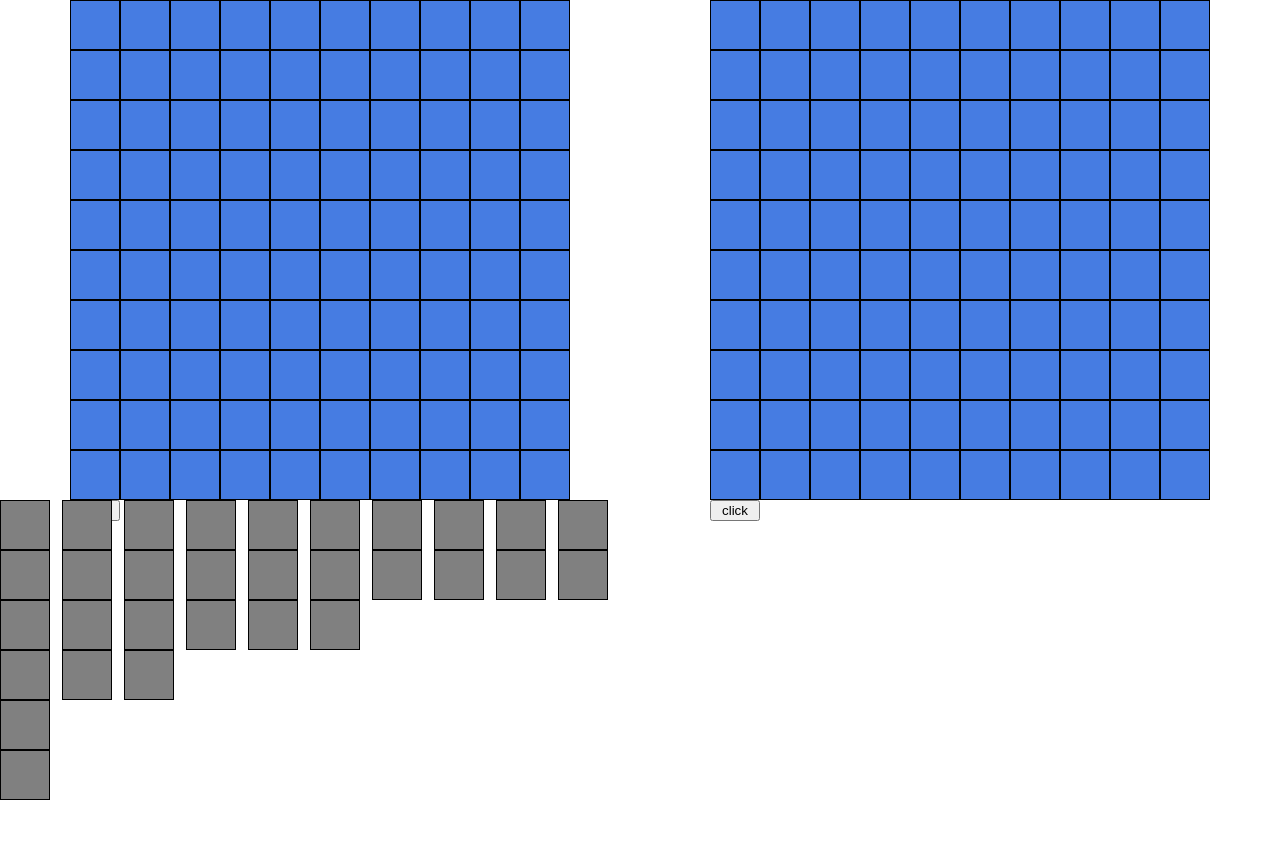
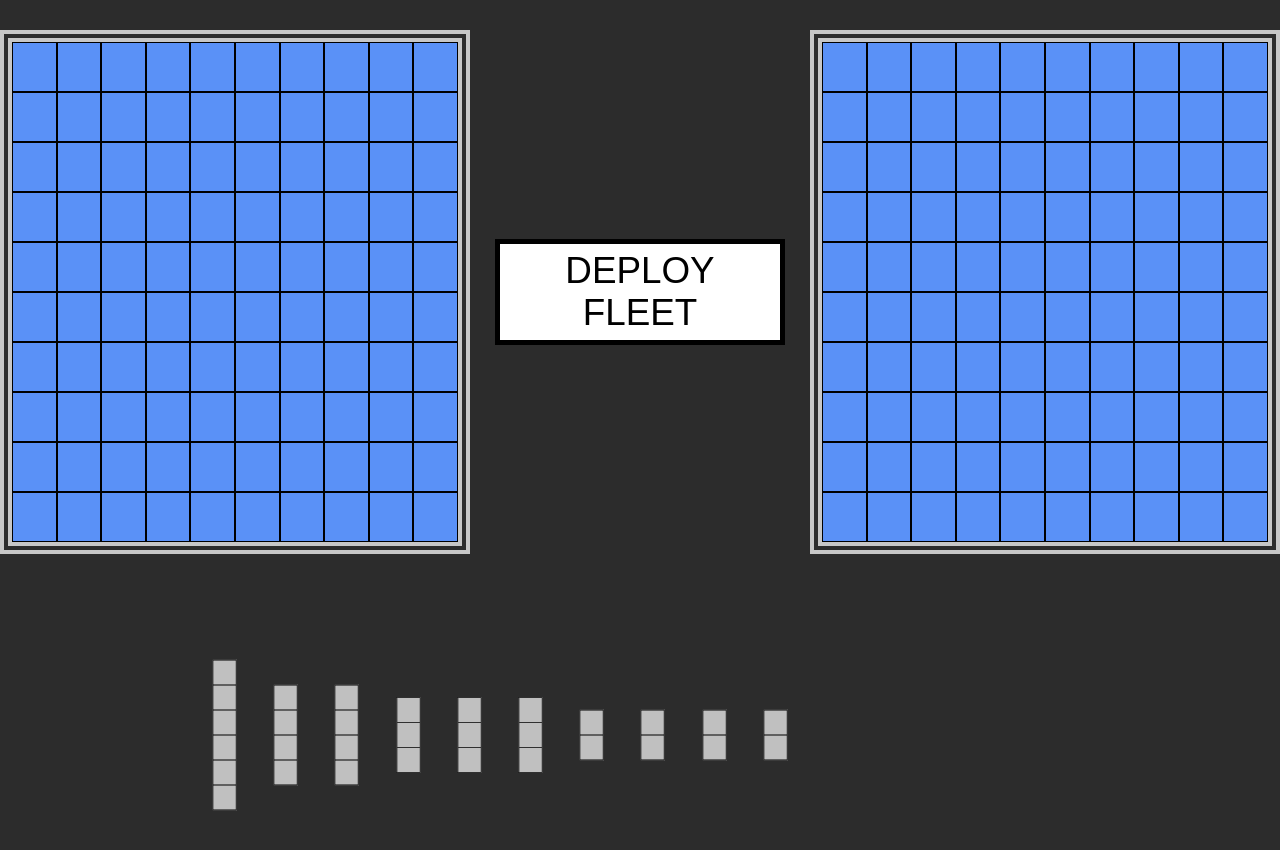
Before and after one commit to pafirmin/battleships, a React (Create React App) app: page / in a window 1280 px wide. Shown: the top 850 px of the page. Before the commit the page ends 800 px from the top, so only its background shows below. Built offline with nearby package versions, Linux system fonts and the light colour scheme.

Commit message:
basic ai

```diff
--- a/public/index.html
+++ b/public/index.html
@@ -24,6 +24,7 @@
       work correctly both with client-side routing and a non-root public URL.
       Learn how to configure a non-root public URL by running `npm run build`.
     -->
+    <script src="https://kit.fontawesome.com/32e5e73d4b.js" crossorigin="anonymous"></script>
     <title>React App</title>
   </head>
   <body>
--- a/src/App.js
+++ b/src/App.js
@@ -1,22 +1,58 @@
 import GameBoard from './components/GameBoard'
-import { useState, useEffect } from 'react'
 import ShipYard from './components/ShipYard';
+import StartBtn from './components/StartButton'
+import { useEffect, useState } from 'react'
 
 function App() {
-
   const [currentPlayer, setCurrentPlayer] = useState('player')
-
   const switchPlayer = () => {
     setCurrentPlayer(
       currentPlayer === 'player' ? 'computer' : 'player')
   }
 
+  const [gameStarted, setGameStarted] = useState(false)
+  const startGame = () => {
+    const shipYard = document.getElementById('shipYard')
+    if (!shipYard.hasChildNodes())
+      setGameStarted(true)
+  }
+
+  const [btnClass, setBtnClass] = useState('');
+  const [text, setText] = useState('DEPLOY FLEET')
+  useEffect(() => {
+    if (gameStarted) {
+      setText('GAME ON!!!')
+      setBtnClass('')
+    }
+  }, [gameStarted])
+
+  const [boardReady, setBoardReady] = useState(false)
+  useEffect(() => {
+    if (boardReady) {
+      setText('START GAME')
+      setBtnClass('blink')
+    }
+  }, [boardReady])
+
   return (
     <div className="App">
-      <div className="boards-container">
-        <GameBoard player='player' switchPlayer={switchPlayer} currentPlayer={currentPlayer} />
-        <GameBoard player='computer' switchPlayer={switchPlayer} currentPlayer={currentPlayer} />
-      </div>
+        <div className="boards-container">
+          <GameBoard
+            player='player'
+            switchPlayer={switchPlayer}
+            currentPlayer={currentPlayer}
+            gameStarted={gameStarted}
+            setBoardReady={setBoardReady}
+          />
+          <StartBtn startGame={startGame} text={text} btnClass={btnClass} />
+          <GameBoard
+            player='computer'
+            switchPlayer={switchPlayer}
+            currentPlayer={currentPlayer}
+            gameStarted={gameStarted}
+            setBoardReady={setBoardReady}
+          />
+        </div>
       <ShipYard />
     </div>
   );
--- a/src/Computer.js
+++ b/src/Computer.js
@@ -1,18 +1,68 @@
+import _ from 'lodash'
 
+const computer = (() => {
+  let lastHitIndex = 0;
+  let consecutiveHits = 0
+  let modifier = 0
+  let index  = 0;
 
-const computerTurn = () => {
-  let targets = document.querySelectorAll('.player')
-  let index = Math.floor(Math.random() * 100)
-  const target = targets[index]
+  const findTarget = () => {
+    const targets = document.querySelectorAll('.player');
+    if (lastHitIndex) {
+      if (consecutiveHits > 1 && _.inRange(index, 10, 90)) {
+        index += modifier
+      } else {
+        index += getModifier();
+      }
+    } else {
+      index = Math.floor(Math.random() * 100);
+    }
+    return targets[index];
+  }
 
-  if (
-    target.classList.contains('miss') ||
-    target.classList.contains('hit')
-  ) {
-    computerTurn()
-  } else {
-    target.click()
+  const getModifier = () => {
+    let choice = Math.floor(Math.random() * 4)
+
+    if (_.inRange(index, 10, 90)) {
+      switch (choice) {
+        case 0:
+          modifier = -10;
+          break;
+        case 1:
+          modifier = 10;
+          break;
+        case 2:
+          modifier = 1;
+          break;
+        case 3:
+          modifier = -1;
+      }
+    } else if (_.inRange(index, 0, 10)){
+      modifier = 1;
+    } else if (_.inRange(index, 89, 100)){
+      modifier = -1;
+    }
+    return modifier;
   }
-}
 
-export { computerTurn }
+  const computerTurn = () => {
+    const target = findTarget();
+
+    if (target.dataset.hit === 'true') {
+      computerTurn();
+    } else {
+      console.log('hello')
+      target.click();
+      if (target.classList.contains('hit')) {
+        lastHitIndex = index;
+        consecutiveHits++;
+      } else {
+        consecutiveHits = 0;
+        lastHitIndex = 0;
+      }
+    }
+  }
+  return { computerTurn }
+})();
+
+export default computer;
--- a/src/components/GameBoard.js
+++ b/src/components/GameBoard.js
@@ -1,22 +1,33 @@
 import React, { useEffect, useState } from 'react';
-import { Ship } from './Ship';
+import _ from 'lodash';
+import Ship from './Ship';
 import GridSquare from './GridSquare';
-import _ from 'lodash';
-import  {computerTurn} from '../Computer'
+import comp from '../Computer'
 
 const GameBoard = (props) => {
+  const { gameStarted, setBoardReady, player } = props
   const [ships, setShips] = useState([]);
 
   useEffect(() => {
-    if (ships.every(ship => ship.isSunk() === true)) {
+    if (gameStarted && player === 'computer') {
+      addRandomShips()
+    }
+  }, [gameStarted])
+
+  useEffect(() => {
+    if (gameStarted && ships.every(ship => ship.isSunk())) {
       console.log('winner');
     }
-  }, [ships])
+  }, [ships, gameStarted])
 
   useEffect(() => {
-    if (props.currentPlayer === 'computer')
-      setTimeout(()=>computerTurn(), 500)
+    if (props.currentPlayer === 'computer' && player === 'player')
+      setTimeout(() => comp.computerTurn(), 500)
   })
+
+  useEffect(() => {
+    ships.length === 10 && setBoardReady(true)
+  }, [ships, setBoardReady])
 
   const placeShip = (coords, data) => {
     const shipData = JSON.parse(data)
@@ -28,16 +39,16 @@ const GameBoard = (props) => {
     }
   }
 
-  const getCoordArray = (coords, obj) => {
+  const getCoordArray = ([a, b], shipData) => {
     const coordArr = []
 
-    if (obj.rotated) {
-      for (let i = 0; i < obj.size; i++) {
-        coordArr.push([coords[0], coords[1] + i - obj.offsetX]);
+    if (shipData.rotated) {
+      for (let i = 0; i < shipData.size; i++) {
+        coordArr.push([a, b + (i - shipData.offsetX)]);
       }
     } else {
-      for (let i = 0; i < obj.size; i++) {
-        coordArr.push([coords[0] + i - obj.offsetY, coords[1]]);
+      for (let i = 0; i < shipData.size; i++) {
+        coordArr.push([a + (i - shipData.offsetY), b]);
       }
     }
     return coordArr;
@@ -47,13 +58,12 @@ const GameBoard = (props) => {
     const shipSizes = [6, 4, 4, 3, 3, 3, 2, 2, 2, 2]
     let shipArr = []
 
-    shipSizes.map((size) => {
+    shipSizes.forEach((size) => {
       let coordArr = generateShip(size)
       while (!validateShip(coordArr, shipArr)) {
         coordArr = generateShip(size)
       }
       shipArr.push(Ship(coordArr))
-
     })
     setShips(shipArr)
   }
@@ -88,12 +98,10 @@ const GameBoard = (props) => {
   }
 
   const validateShip = (coordArr, shipArr = ships) => {
-    if (
-      !coordArr.some(coord => isShip(coord, shipArr)) &&
-      !coordArr.some(coord => coord[0] > 9 || coord[1] > 9)
-    ) {
-      return true
-    }
+    return coordArr.every(([a, b]) =>
+      _.inRange(a, 0, 10) &&
+      _.inRange(b, 0, 10) &&
+      !isShip([a, b], shipArr))
   }
 
   const findShip = (coords) => {
@@ -106,11 +114,8 @@ const GameBoard = (props) => {
 
   const recieveHit = (coords) => {
     const ship = findShip(coords);
-    for (let i = 0; i < ship.coords.length; i++) {
-      if (_.isEqual(ship.coords[i], coords)) {
-        ship.coords[i] = 'x'
-      }
-    }
+    ship.hit()
+
     const arr = [...ships];
     setShips(arr);
   }
@@ -137,7 +142,6 @@ const GameBoard = (props) => {
   return (
     <div className="game-board">
       {createGrid()}
-      <button onClick={addRandomShips}>click</button>
     </div>
   )
 }
--- a/src/components/GridSquare.js
+++ b/src/components/GridSquare.js
@@ -4,29 +4,30 @@ const GridSquare = (props) => {
   const { coords, recieveHit, isShip, placeShip, player } = props
   const [style, setStyle] = useState('clear')
   const [clicked, setClicked] = useState(false)
+  const [icon, setIcon] = useState('')
 
   useEffect(() => {
-    if (isShip) {
-      setStyle(player === 'computer' ? 'clear' : 'ship')
+    if (isShip && player === 'player') {
+      setStyle('ship')
     }
-  })
+  }, [isShip, player])
+
 
   const handleClick = () => {
     if (!clicked && props.currentPlayer !== player) {
       setClicked(true)
       makeShot()
-    } else {
-      return 'already clicked'
     }
   }
 
   const makeShot = () => {
     if (isShip) {
       recieveHit(coords);
-      setStyle('hit');
+      setStyle('hit')
+      setIcon(<i className="fas fa-crosshairs"></i>)
     } else {
-      setStyle('miss');
       props.switchPlayer()
+      setIcon(<i className="fas fa-times"></i>);
     }
   }
 
@@ -49,7 +50,9 @@ const GridSquare = (props) => {
       className={`grid-square ${style} ${player}`}
       onDrop={(e) => drop(e)}
       onDragOver={(e) => allowDrop(e)}
+      data-hit={clicked}
     >
+      {icon}
     </div>
   )
 }
--- a/src/components/PlayerShips.js
+++ b/src/components/PlayerShips.js
@@ -5,6 +5,7 @@ const PlayerShips = (props) => {
   let rotated = false
 
   function drag(e) {
+    e.target.style.scale = '1'
     const data =
       JSON.stringify({
         size: e.target.dataset.size,
@@ -31,24 +32,24 @@ const PlayerShips = (props) => {
     let children = []
     for (let i = 0; i < props.size; i++) {
       children.push(
-        <div className="grid-square"></div>
+        <div className="grid-square" key={i} />
       )
     }
     return children
   }
 
   return (
-    <div>
+
       <div className="player-ship ship"
         id={props.shipId}
         draggable="true"
         data-size={props.size}
         onDragStart={(e) => drag(e)}
+        onDragEnd={(e) => e.target.style.scale = '.5'}
         onClick={(e) => handleClick(e)}
       >
         {createShip()}
       </div>
-    </div>
   )
 }
 
--- a/src/components/Ship.js
+++ b/src/components/Ship.js
@@ -1,14 +1,11 @@
 const Ship = (coordsArr) => {
   const coords = coordsArr;
-  const size = coordsArr.length;
+  let hitPoints = coordsArr.length;
 
-  const hit = (i) => {
-    coords[i] = 'x';
-  }
+  const hit = () => { hitPoints-- }
+  const isSunk = () => { return hitPoints === 0 };
 
-  const isSunk = () => coords.every(coord => coord === 'x')
-
-  return { size, hit, isSunk, coords }
+  return { hit, isSunk, coords }
 }
 
-export { Ship }
+export default Ship
--- a/src/components/ShipYard.js
+++ b/src/components/ShipYard.js
@@ -5,10 +5,10 @@ const ShipYard = () => {
   const fleet = [6, 4, 4, 3, 3, 3, 2, 2, 2, 2]
 
   return (
-    <div className="ship-yard">
+    <div className="ship-yard" id="shipYard">
       {
         fleet.map((size, i) => {
-          return <PlayerShip size={size} shipId={`ship-${i}`} />
+          return <PlayerShip size={size} shipId={`ship-${i}`} key={i} />
         })
       }
     </div>
--- /dev/null
+++ b/src/components/StartButton.js
@@ -0,0 +1,13 @@
+import React, { useState, useEffect } from 'react'
+
+const StartButton = (props) => {
+
+  return (
+    <button
+      className={`start-btn ${props.btnClass}`}
+      onClick={props.startGame} >{props.text}
+    </button>
+  )
+}
+
+export default StartButton
--- a/src/index.css
+++ b/src/index.css
@@ -29,7 +29,8 @@ footer, header, hgroup, menu, nav, section {
 	display: block;
 }
 body {
-	line-height: 1;
+  line-height: 1;
+  background-color: rgb(44, 44, 44);
 }
 ol, ul {
 	list-style: none;
@@ -60,50 +61,78 @@ a:visited {
 
 .boards-container {
   display: flex;
+  max-width: 1500px;
+  margin: 30px auto;
+  justify-content: center;
+  gap: 25px;
+  align-items: center;
+  justify-content: center;
+  text-align: center;
 }
 
+@keyframes blink { 50% { box-shadow: 0px 0px 12px 8px rgb(252, 58, 58); }  }
 .game-board {
   margin: 0 auto;
   width: 500px;
-  height: 500px;
+  height: auto;
   display: grid;
   grid-template-columns: repeat(10, 1fr);
-  /* transform: perspective(800px) rotateX(45deg)  */
+  border: 12px double rgb(199, 199, 199);
+  cursor: pointer;
+}
+
+.blink {
+  animation: blink .5s step-end infinite alternate;
+}
+
+.start-btn {
+  border: 5px solid #000;
+  font-size: 2.3rem;
+  background-color: #fff;
+  padding: 6px 12px;
+  cursor: pointer;
 }
 
 .ship-yard {
+  width: 600px;
   display: flex;
   gap: 12px;
+  align-items: center;
+  margin-left: 200px;
 }
 
 .player-ship {
   display: grid;
   grid-template-columns: 1fr;
   width: 50px;
+  scale: .5;
+  border: 1px solid black;
+  cursor: pointer;
 }
 
 .grid-square {
   border: 1px solid black;
   width: 100%;
   height: 50px;
+  display: flex;
+  justify-content: center;
+  align-items: center;
+  font-size: 2.1rem;
+  color: red;
 }
 
 .clear {
-  background-color: rgb(70, 124, 226);
+  background-color: rgb(90, 145, 247);
 }
 
 .hit {
-  background-color: red;
+  background-color: rgb(68, 68, 68);
 }
 
 .ship {
-  background-color: gray;
+  background-color: rgb(192, 192, 192);
 }
 
 .sunk {
   background-color: black;
 }
-
-.miss {
-  background-color: hotpink;
-}
```
